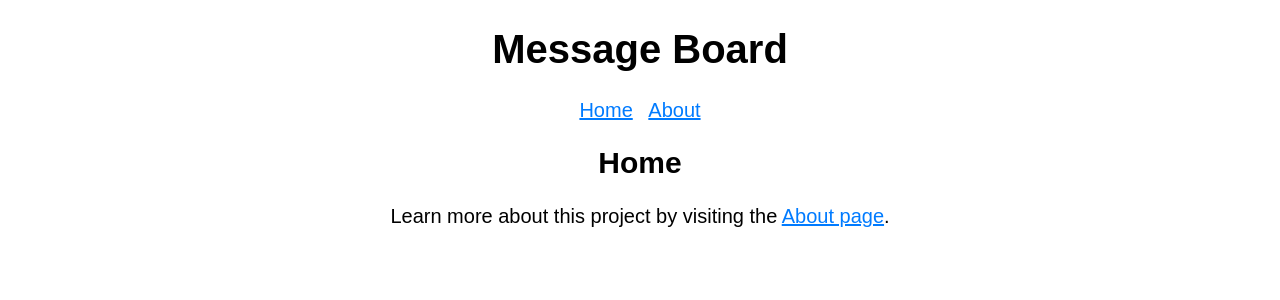
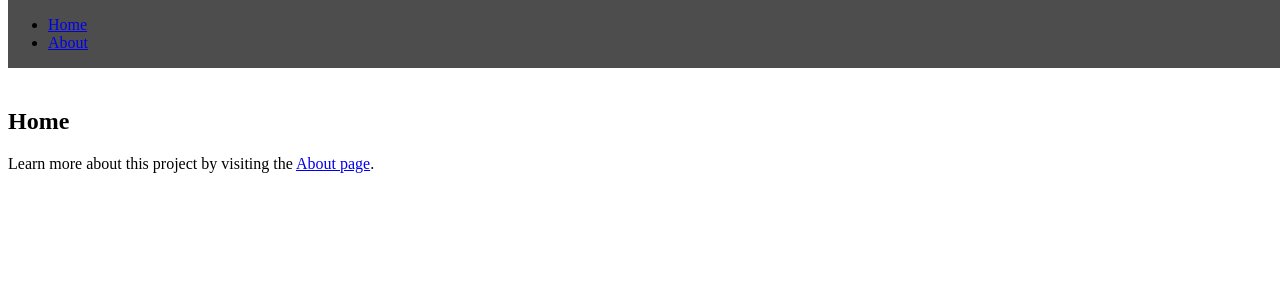
Before and after one commit to J-sephB-lt-n/happy-language-friends, a Flask app: page / in a window 1280 px wide. Shown: the top 300 px of the page. Run offline with Flask 3, Linux system fonts and the light colour scheme; parts of the project's set-up code (start-up, migrations or seed data) failed here and were passed over.

Commit message:
feat(styles.css-base.html): started with top navbar

```diff
--- a/happy_rag_friends/static/styles.css
+++ b/happy_rag_friends/static/styles.css
@@ -1,34 +1,18 @@
-* {
-    box-sizing: border-box;
+/*colour palette */
+:root {
+  --black: #000000;
+  --dark-grey: #4d4d4d;
+  --white: #ffffff;
 }
 
 body {
-    font-family: sans-serif;
-    font-size: 20px;
-    margin: 0 auto;
-    text-align: center;
+  padding-top: 5rem;
 }
 
-a,
-a:visited {
-    color: #007BFF;
+#navbar {
+  background: var(--dark-grey);
+  position: fixed;
+  top: 0px;
+  width: 100%;
+  z-index: 999;
 }
-
-a:hover {
-    color: #0056b3;
-}
-
-nav ul {
-    list-style-type: none;
-    padding: 0;
-}
-
-nav ul li {
-    display: inline;
-    margin: 0 5px;
-}
-
-main {
-    width: 80%;
-    margin: 0 auto;
-}
--- /dev/null
+++ b/happy_rag_friends/templates/_navigation.html
@@ -0,0 +1,6 @@
+<nav id="navbar">
+  <ul>
+    <li><a href="{{ url_for('routes.home') }}">Home</a></li>
+    <li><a href="{{ url_for('routes.about') }}">About</a></li>
+  </ul>
+</nav>
--- a/happy_rag_friends/templates/base.html
+++ b/happy_rag_friends/templates/base.html
@@ -5,8 +5,13 @@
   <link rel="stylesheet" href="{{ url_for('static', filename='styles.css') }}">
 </head>
 <body>
-<h1>Message Board</h1>
-{% include("components/navbar.html") %}
+  <nav id="navbar">
+    <ul>
+      <li><a href="{{ url_for('routes.home') }}">Home</a></li>
+      <li><a href="{{ url_for('routes.about') }}">About</a></li>
+    </ul>
+  </nav>
+  <!--{% include("components/navbar.html") %}-->
 <section>
   <header>
     {% block header %}{% endblock header %}
```
